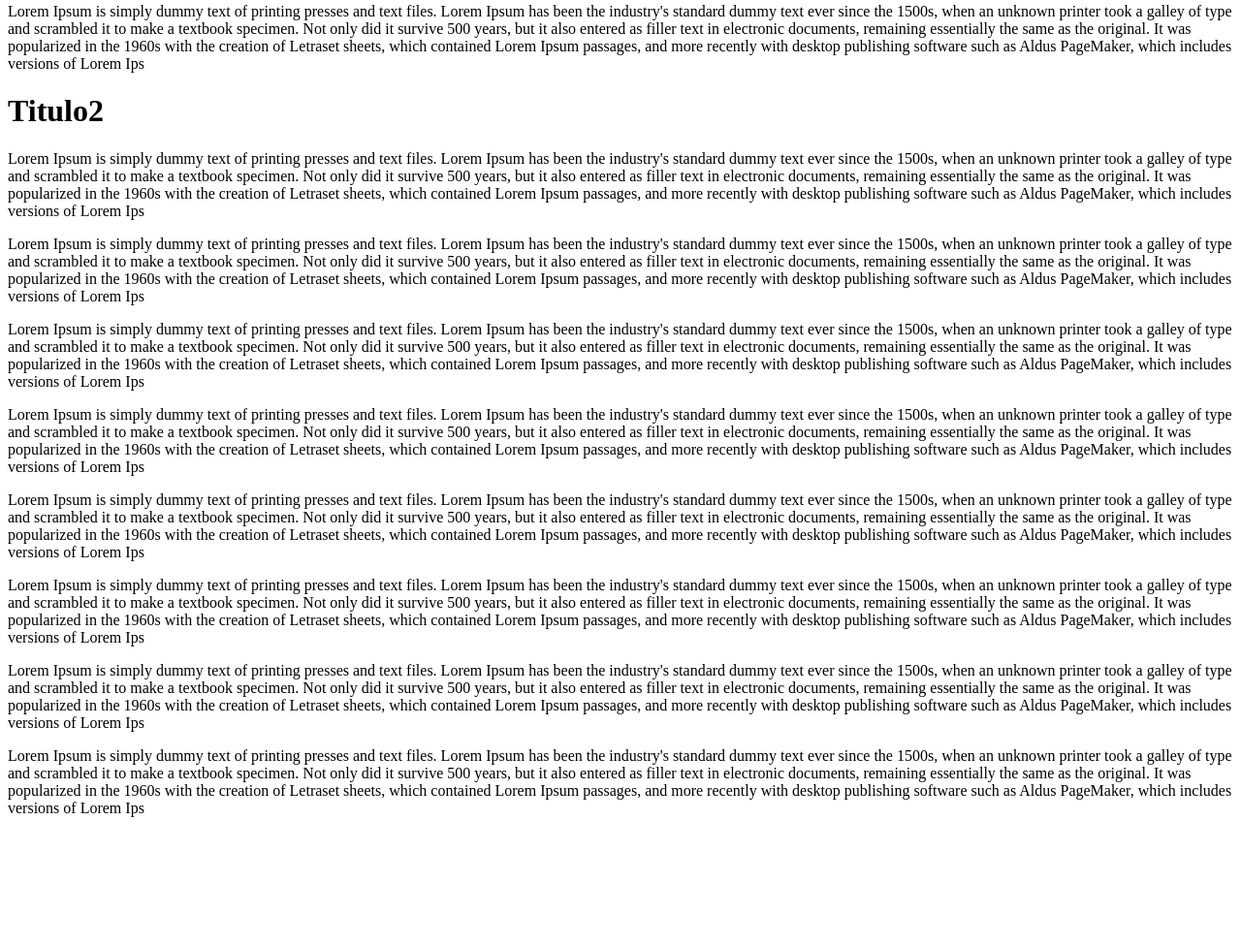
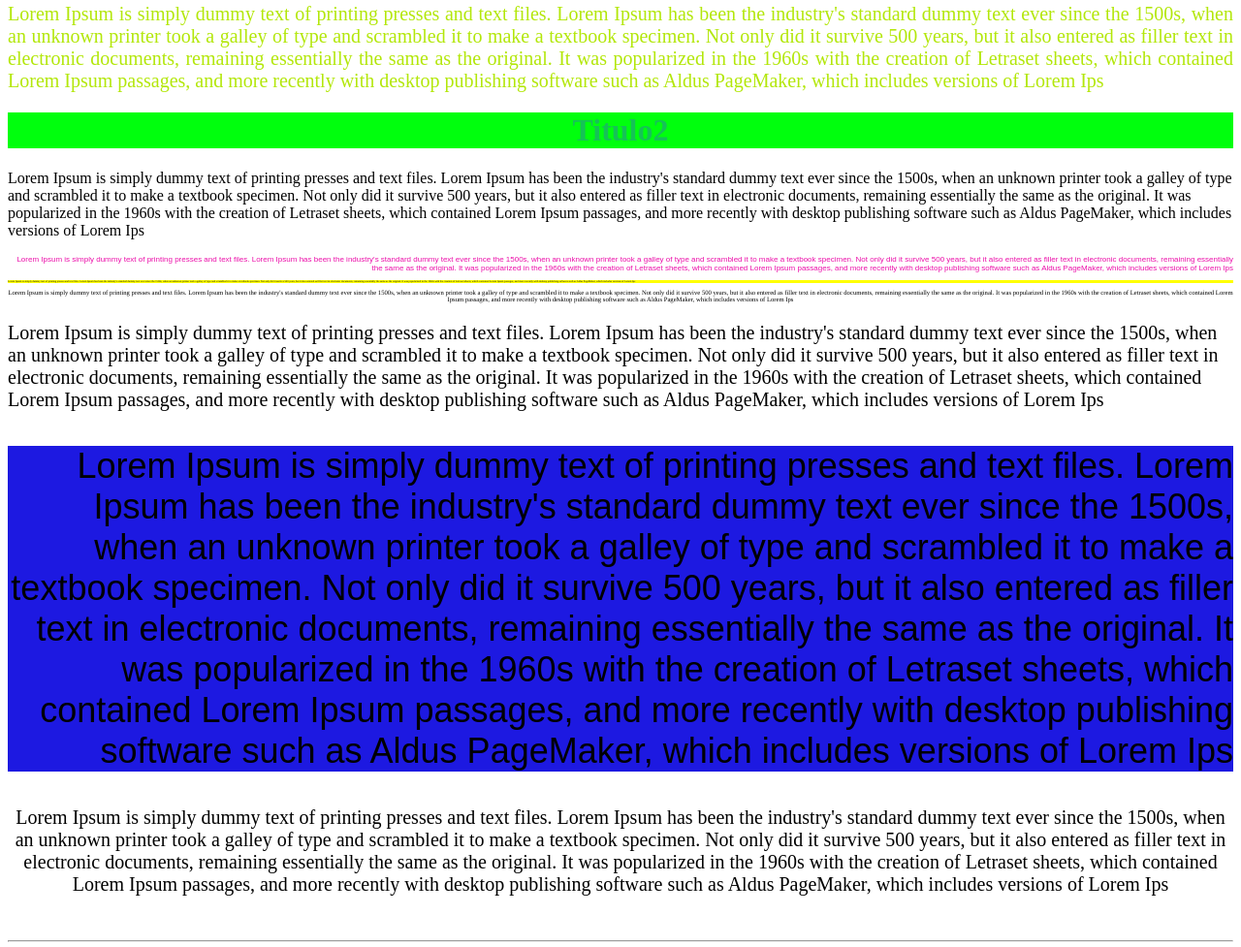
Before and after one commit to AlexMGIB/Codes, a plain HTML site: page index.html in a window 1280 px wide. Shown: the part 103-1080 px from the top of the page at 97% size. Before the commit the page ends 962 px from the top, so only its background shows below. Drawn offline with Linux system fonts and the light colour scheme.

Commit message:
update 1.2

```diff
--- a/index.html
+++ b/index.html
@@ -2,7 +2,7 @@
 <!DOCTYPE html>
 <html>
     <head>
-        <link rel="stylesheet" href="style.css">
+        <link rel="stylesheet" href="styles.css">
     </head>
 
     <body>
@@ -23,7 +23,8 @@
         <p class="texto6"> Lorem Ipsum is simply dummy text of printing presses and text files. Lorem Ipsum has been the industry's standard dummy text ever since the 1500s, when an unknown printer took a galley of type and scrambled it to make a textbook specimen. Not only did it survive 500 years, but it also entered as filler text in electronic documents, remaining essentially the same as the original. It was popularized in the 1960s with the creation of Letraset sheets, which contained Lorem Ipsum passages, and more recently with desktop publishing software such as Aldus PageMaker, which includes versions of Lorem Ips</p>
 
         <p class="texto7"> Lorem Ipsum is simply dummy text of printing presses and text files. Lorem Ipsum has been the industry's standard dummy text ever since the 1500s, when an unknown printer took a galley of type and scrambled it to make a textbook specimen. Not only did it survive 500 years, but it also entered as filler text in electronic documents, remaining essentially the same as the original. It was popularized in the 1960s with the creation of Letraset sheets, which contained Lorem Ipsum passages, and more recently with desktop publishing software such as Aldus PageMaker, which includes versions of Lorem Ips</p>
-
+       <br>
+       <hr>
         <p class="texto8"> Lorem Ipsum is simply dummy text of printing presses and text files. Lorem Ipsum has been the industry's standard dummy text ever since the 1500s, when an unknown printer took a galley of type and scrambled it to make a textbook specimen. Not only did it survive 500 years, but it also entered as filler text in electronic documents, remaining essentially the same as the original. It was popularized in the 1960s with the creation of Letraset sheets, which contained Lorem Ipsum passages, and more recently with desktop publishing software such as Aldus PageMaker, which includes versions of Lorem Ips</p>
 
     </body>
```
